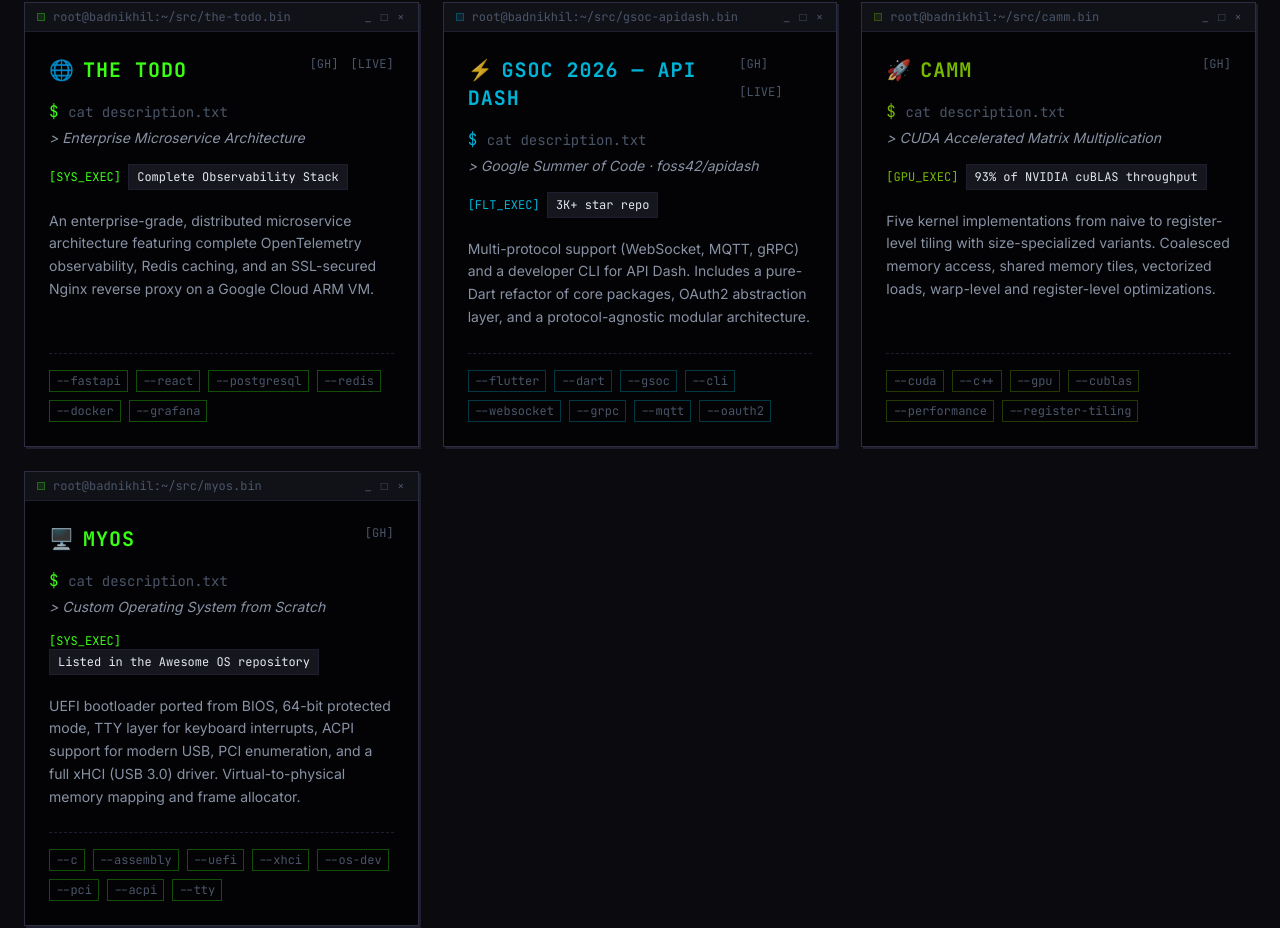
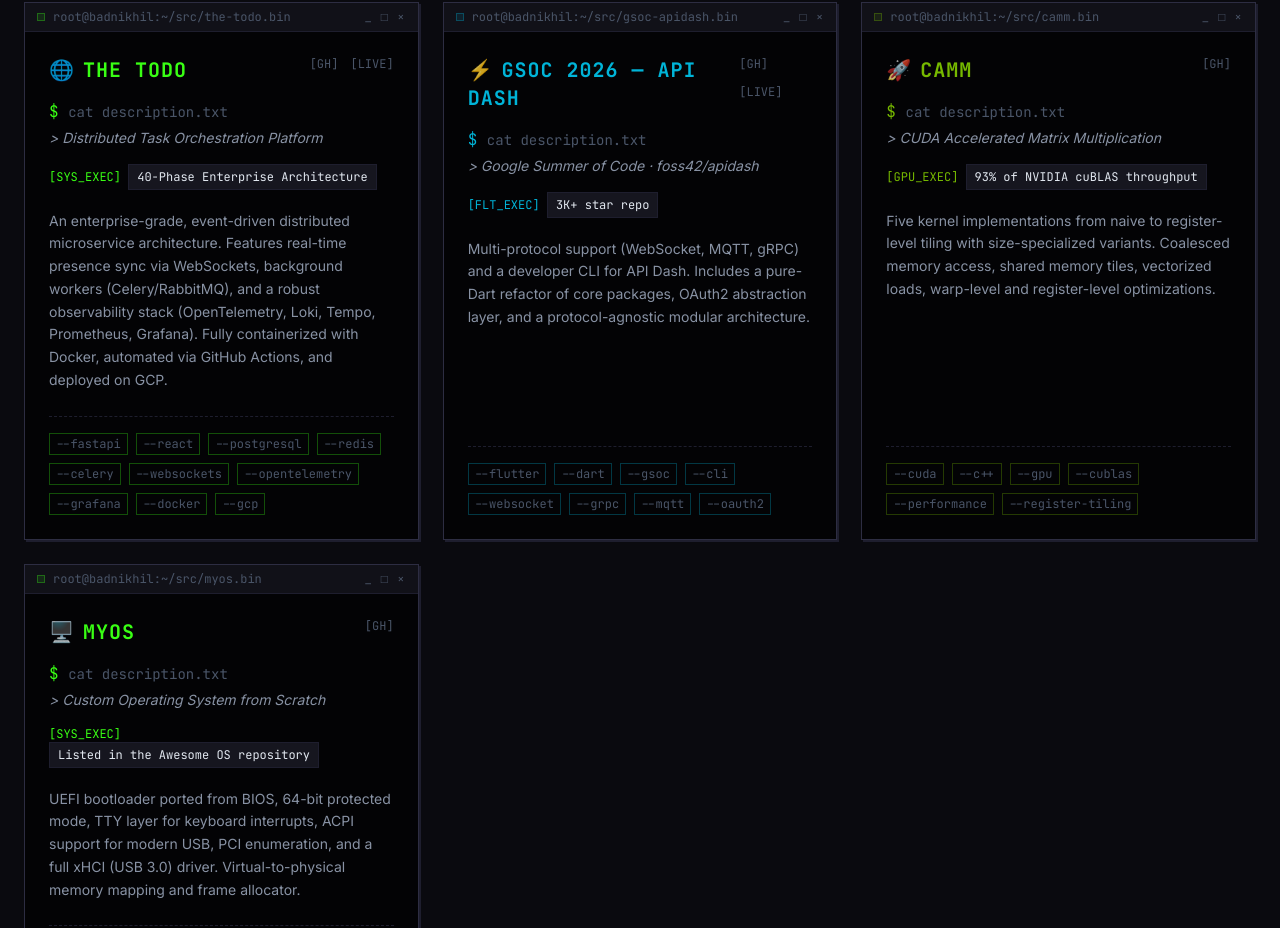
Before and after one commit to badnikhil/badnikhil.github.io, a Next.js app: page / in a window 1280 px wide. Shown: the part 4879-5807 px from the top of the page. Built offline with nearby package versions, Linux system fonts and the light colour scheme.

Commit message:
chore: upgrade The Todo description

```diff
--- a/data/projects.ts
+++ b/data/projects.ts
@@ -21,10 +21,10 @@ export const PROJECTS: Project[] = [
   {
     id: "the-todo",
     name: "The Todo",
-    subtitle: "Enterprise Microservice Architecture",
+    subtitle: "Distributed Task Orchestration Platform",
     description:
-      "An enterprise-grade, distributed microservice architecture featuring complete OpenTelemetry observability, Redis caching, and an SSL-secured Nginx reverse proxy on a Google Cloud ARM VM.",
-    keystat: "Complete Observability Stack",
+      "An enterprise-grade, event-driven distributed microservice architecture. Features real-time presence sync via WebSockets, background workers (Celery/RabbitMQ), and a robust observability stack (OpenTelemetry, Loki, Tempo, Prometheus, Grafana). Fully containerized with Docker, automated via GitHub Actions, and deployed on GCP.",
+    keystat: "40-Phase Enterprise Architecture",
     emoji: "🌐",
     categories: ["systems"],
     tags: [
@@ -32,8 +32,12 @@ export const PROJECTS: Project[] = [
       "React",
       "PostgreSQL",
       "Redis",
+      "Celery",
+      "WebSockets",
+      "OpenTelemetry",
+      "Grafana",
       "Docker",
-      "Grafana"
+      "GCP"
     ],
     links: {
       github: "https://github.com/badnikhil/the-todo",
```
